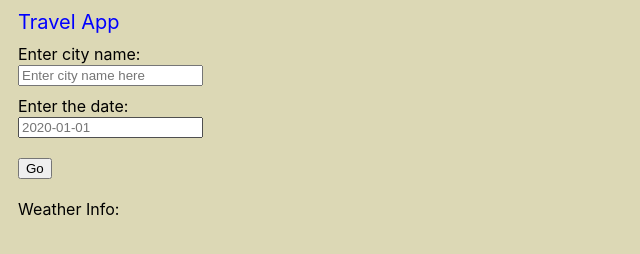
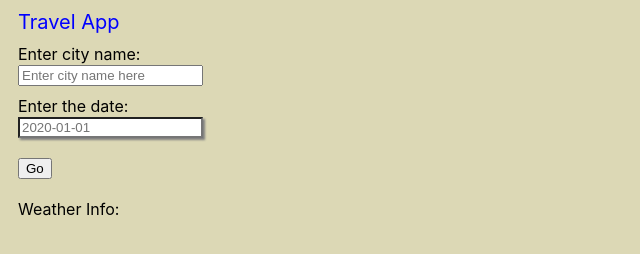
Before and after one commit to Wilson-You/final-project, a website built with webpack: page src/client/views/index.html in a window 1280 px wide. In both pictures the pointer is over the input "Enter the date:". Shown: the whole page, without its empty margins (0-640 px from the left). Built offline with nearby package versions, Linux system fonts and the light colour scheme; a web font is replaced by a local one.

Commit message:
style changed

```diff
--- a/src/client/styles/style.scss
+++ b/src/client/styles/style.scss
@@ -16,6 +16,10 @@ body{
     box-shadow: 2px 2px 2px grey;
 }
 
+#date:hover {
+    box-shadow: 2px 2px 2px grey;
+}
+
 .headline {
     width: 100%;
     margin: 10px;
```
Also changed, not shown: dist/main.css, dist/service-worker.js.
